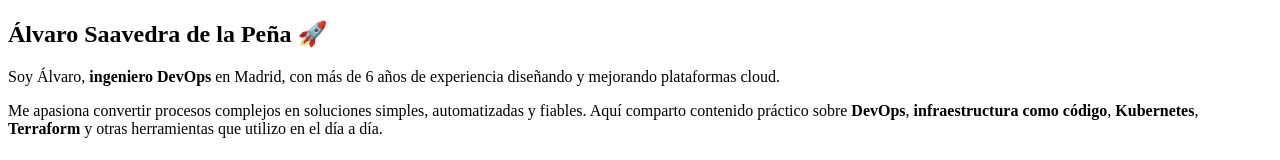
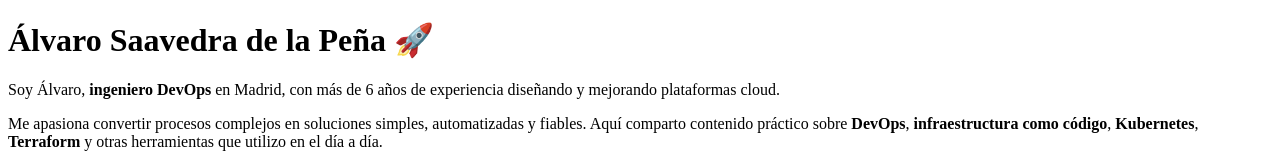
Before and after one commit to alvarosaavedrau/alvarosaavedra.es, a Next.js app: page / in a window 1280 px wide. Shown: the top 160 px of the page. Built offline with nearby package versions, Linux system fonts and the light colour scheme.

Commit message:
fix: correct header level for personal introduction

```diff
--- a/pages/index.mdx
+++ b/pages/index.mdx
@@ -1,6 +1,6 @@
 import { Cards } from 'nextra/components'
 
-## Álvaro Saavedra de la Peña 🚀
+# Álvaro Saavedra de la Peña 🚀
 
 Soy Álvaro, **ingeniero DevOps** en Madrid, con más de 6 años de experiencia diseñando y mejorando plataformas cloud.
 
```
